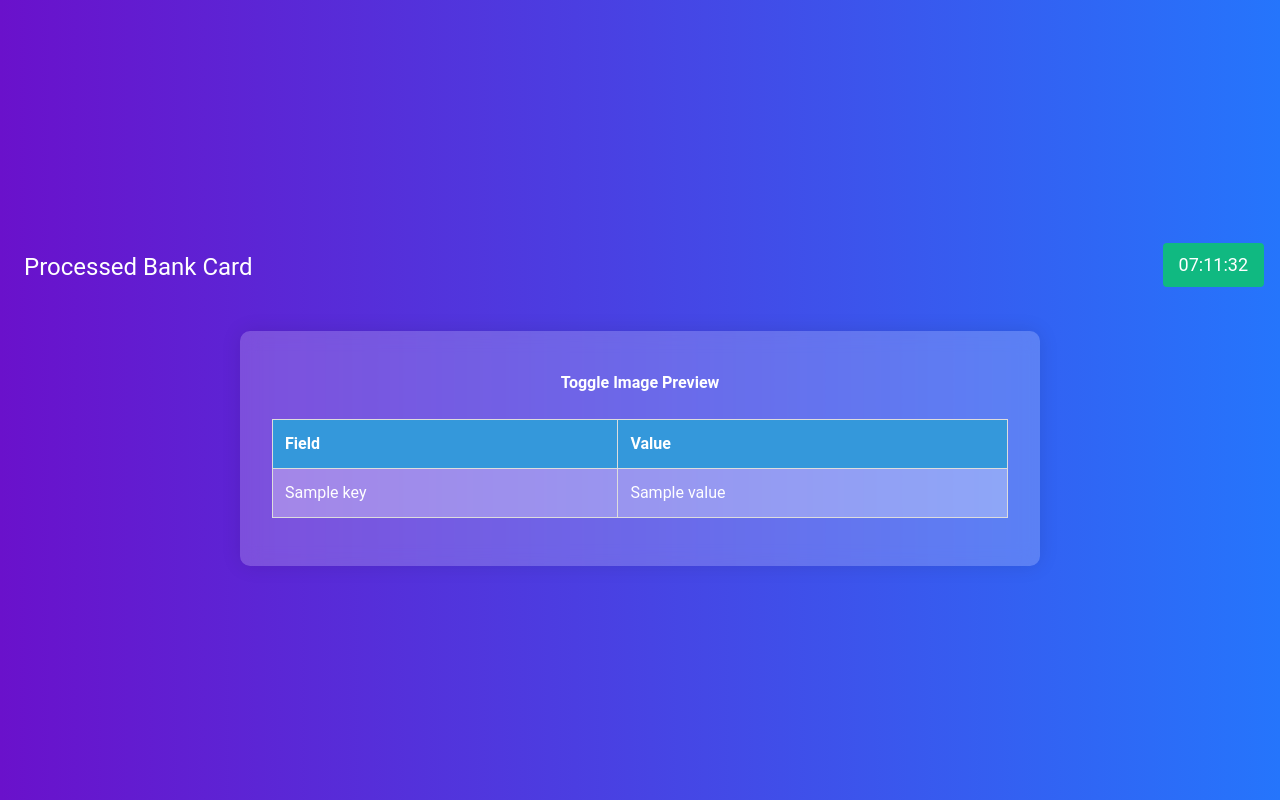
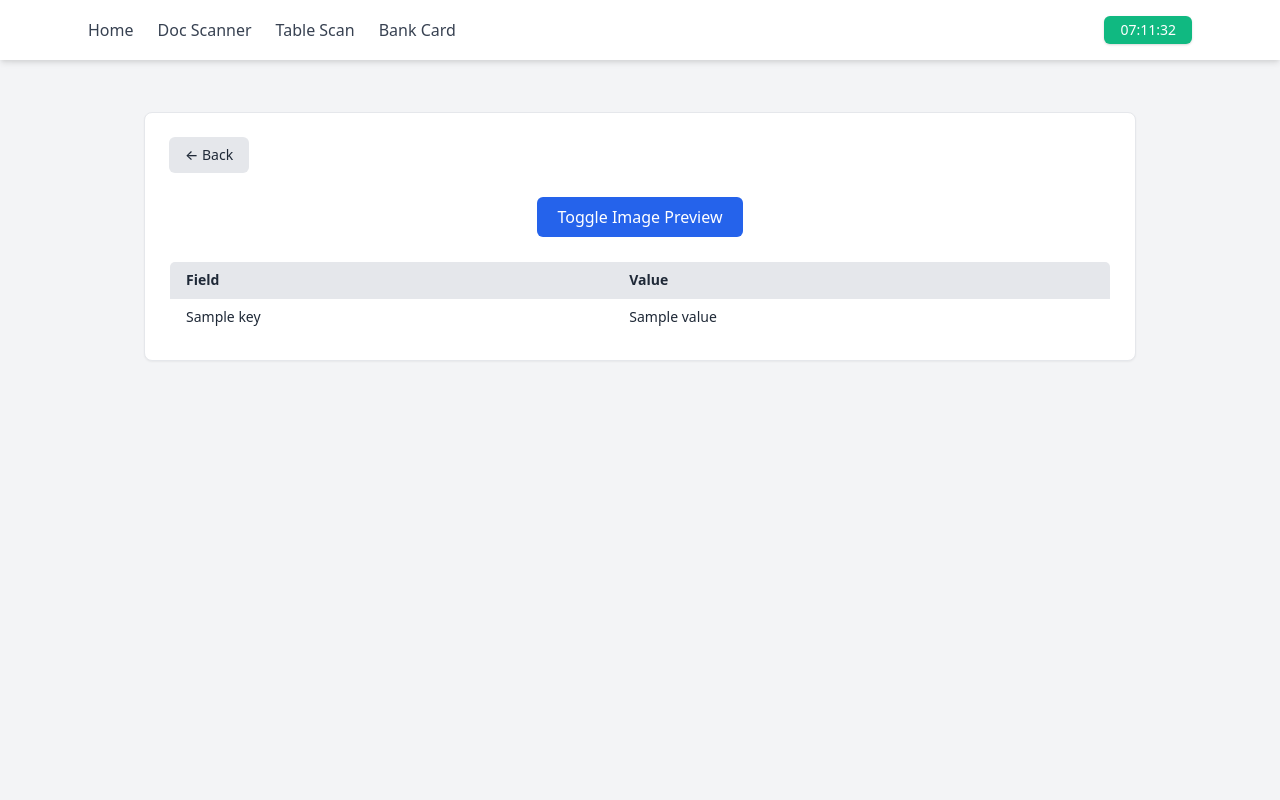
Before and after one commit to AbhinavT01/Advance_ocr_system, a Flask app: template templates/resultbank.html in a window 1280 px wide. Run offline with Flask 3, Linux system fonts and the light colour scheme; the template is opened without the code that fills it: most values are stand-ins (such as "Sample title", 1, 10 or a date in 2020); parts of the project's set-up code (start-up, migrations or seed data) failed here and were passed over.

Commit message:
Update resultbank.html

```diff
--- a/templates/resultbank.html
+++ b/templates/resultbank.html
@@ -1,92 +1,65 @@
 <!DOCTYPE html>
 <html lang="en">
 <head>
-    <meta charset="UTF-8">
-    <meta name="viewport" content="width=device-width, initial-scale=1.0">
+  <meta charset="UTF-8" />
+  <meta name="viewport" content="width=device-width, initial-scale=1.0"/>
   <title>Processed Bank Card</title>
-    <link href="https://cdn.jsdelivr.net/npm/tailwindcss@2.2.19/dist/tailwind.min.css" rel="stylesheet">
-    <style>
-        body {
-            font-family: 'Roboto', sans-serif;
-            background: linear-gradient(to right, #6a11cb, #2575fc);
-            display: flex;
-            flex-direction: column;
-            min-height: 100vh;
-            align-items: center;
-            justify-content: center;
-            margin: 0;
-        }
+  <link href="https://cdn.jsdelivr.net/npm/tailwindcss@2.2.19/dist/tailwind.min.css" rel="stylesheet"/>
+</head>
+<body class="bg-gray-100 min-h-screen font-sans text-gray-800">
 
-        .bg-gradient-to-r {
-            background: linear-gradient(to right, #6a11cb, #2575fc);
-        }
-
-        .container {
-            background: rgba(255, 255, 255, 0.2);
-            backdrop-filter: blur(10px);
-            padding: 2rem;
-            border-radius: 10px;
-            box-shadow: 0 0 20px rgba(0, 0, 0, 0.1);
-            width: 100%;
-            max-width: 800px;
-            text-align: center;
-        }
-
-        table {
-            width: 100%;
-            border-collapse: collapse;
-            margin-bottom: 1rem;
-        }
-
-        th, td {
-            border: 1px solid #ddd;
-            padding: 0.75rem;
-            text-align: left;
-            color: #fff;
-        }
-
-        th {
-            background-color: #3498db;
-        }
-
-        td {
-            background-color: rgba(255, 255, 255, 0.3);
-        }
-    </style>
-</head>
-<body class="bg-gradient-to-r">
-    <!-- Header -->
-    <header class="bg-gradient-to-r text-white font-weight-bold py-4 px-6 flex justify-between items-center relative w-full">
-        <h1 class="text-2xl">Processed Bank Card</h1>
-        <div id="currentTime" class="text-lg px-4 py-2 rounded bg-green-500 hover:bg-green-600 transition duration-300 absolute top-2 right-4"></div>
-    </header>
+  <!-- Navbar -->
+  <nav class="bg-white shadow-md fixed top-0 left-0 w-full z-50">
+    <div class="max-w-6xl mx-auto px-6 py-4 flex justify-between items-center">
+      <div class="flex space-x-6 text-sm sm:text-base text-gray-700 font-medium">
+        <a href="/" class="hover:text-black transition">Home</a>
+        <a href="/doc" class="hover:text-black transition">Doc Scanner</a>
+        <a href="/table" class="hover:text-black transition">Table Scan</a>
+        <a href="/bank" class="hover:text-black transition">Bank Card</a>
+      </div>
+      <div id="currentTime" class="text-sm bg-green-500 text-white px-4 py-1 rounded-md shadow"></div>
+    </div>
+  </nav>
 
   <!-- Main Content -->
-    <div class="container mx-auto mt-8 p-6 bg-white rounded-md shadow-md">
-        <!-- Image Preview Toggle Button -->
-        <button id="togglePreview" class="bg-light-blue text-white font-bold py-2 px-4 rounded-md mb-4">Toggle Image Preview</button>
+  <main class="pt-28 pb-12 px-4 max-w-5xl mx-auto">
+    <div class="bg-white border border-gray-200 shadow-sm rounded-lg p-6 space-y-6">
+
+      <!-- Back Button -->
+      <div>
+        <button onclick="history.back()" class="bg-gray-200 hover:bg-gray-300 text-gray-800 px-4 py-2 rounded-md text-sm font-medium">
+          ← Back
+        </button>
+      </div>
+
+      <!-- Toggle Image Button -->
+      <div class="text-center">
+        <button id="togglePreview" class="bg-blue-600 hover:bg-blue-700 text-white font-medium px-5 py-2 rounded-md transition">
+          Toggle Image Preview
+        </button>
+      </div>
 
       <!-- Image Preview -->
-        <div id="imageContainer" class="image-container hidden">
-            <label for="image" class="block font-bold text-white">Image:</label>
-            <img id="image-preview" src="#" alt="Image Preview" class="mx-auto" style="max-width: 250px; max-height: 250px;">
+      <div id="imageContainer" class="hidden text-center">
+        <label class="block text-gray-700 font-semibold mb-2">Image:</label>
+        <img id="image-preview" src="#" alt="Image Preview" class="mx-auto rounded border max-w-xs max-h-64 object-contain shadow" />
       </div>
 
       <!-- Table Display -->
-        <div id="resultContainer">
-            <table>
+      <div class="overflow-x-auto">
+        <table class="w-full border border-gray-300 rounded-md overflow-hidden text-sm">
           <thead>
-                    <tr>
-                        <th>Field</th>
-                        <th>Value</th>
+            <tr class="bg-gray-200 text-gray-800">
+              <th class="px-4 py-2 border-b text-left">Field</th>
+              <th class="px-4 py-2 border-b text-left">Value</th>
             </tr>
           </thead>
           <tbody>
             {% for key, value in result.items() %}
             {% if value %}
-                    <tr>
-                        <td>{{ key }}</td>
-                        <td>{{ value }}</td>
+            <tr class="bg-white hover:bg-gray-50">
+              <td class="px-4 py-2 border-b">{{ key }}</td>
+              <td class="px-4 py-2 border-b">{{ value }}</td>
             </tr>
             {% endif %}
             {% endfor %}
@@ -94,42 +67,33 @@
         </table>
       </div>
     </div>
+  </main>
 
-    <!-- Footer -->
-    <!-- <footer class="bg-gradient-to-r">
-        <p>OCR &copy; 2024</p>
-    </footer> -->
+  <!-- JavaScript -->
+  <script>
+    // Display current time with seconds
+    const currentTimeElement = document.getElementById('currentTime');
+    function updateTime() {
+      const now = new Date();
+      const h = String(now.getHours()).padStart(2, '0');
+      const m = String(now.getMinutes()).padStart(2, '0');
+      const s = String(now.getSeconds()).padStart(2, '0');
+      currentTimeElement.textContent = `${h}:${m}:${s}`;
+    }
+    updateTime();
+    setInterval(updateTime, 1000);
 
-    <!-- JavaScript to display the current time with seconds and toggle image preview -->
-    <script>
-        // JavaScript to display the current time with seconds
-        const currentTimeElement = document.getElementById('currentTime');
-
-        function updateTime() {
-            const currentTime = new Date();
-            const hours = currentTime.getHours().toString().padStart(2, '0');
-            const minutes = currentTime.getMinutes().toString().padStart(2, '0');
-            const seconds = currentTime.getSeconds().toString().padStart(2, '0');
-            const timeString = `${hours}:${minutes}:${seconds}`;
-            currentTimeElement.textContent = timeString;
-        }
-
-        updateTime(); // Update time immediately
-        setInterval(updateTime, 1000); // Update time every second
-
-        // JavaScript to toggle image preview
-        const toggleButton = document.getElementById('togglePreview');
+    // Toggle image preview
+    const toggleBtn = document.getElementById('togglePreview');
     const imageContainer = document.getElementById('imageContainer');
-
-        toggleButton.addEventListener('click', () => {
+    toggleBtn.addEventListener('click', () => {
       imageContainer.classList.toggle('hidden');
     });
 
-        // JavaScript to fetch and display the image from local storage
+    // Load image from localStorage
     const storedImage = localStorage.getItem('uploadedImage');
     if (storedImage) {
-            const imagePreview = document.getElementById('image-preview');
-            imagePreview.src = storedImage;
+      document.getElementById('image-preview').src = storedImage;
     }
   </script>
 </body>
```
Lines whose indentation alone changed are shown as unchanged.
